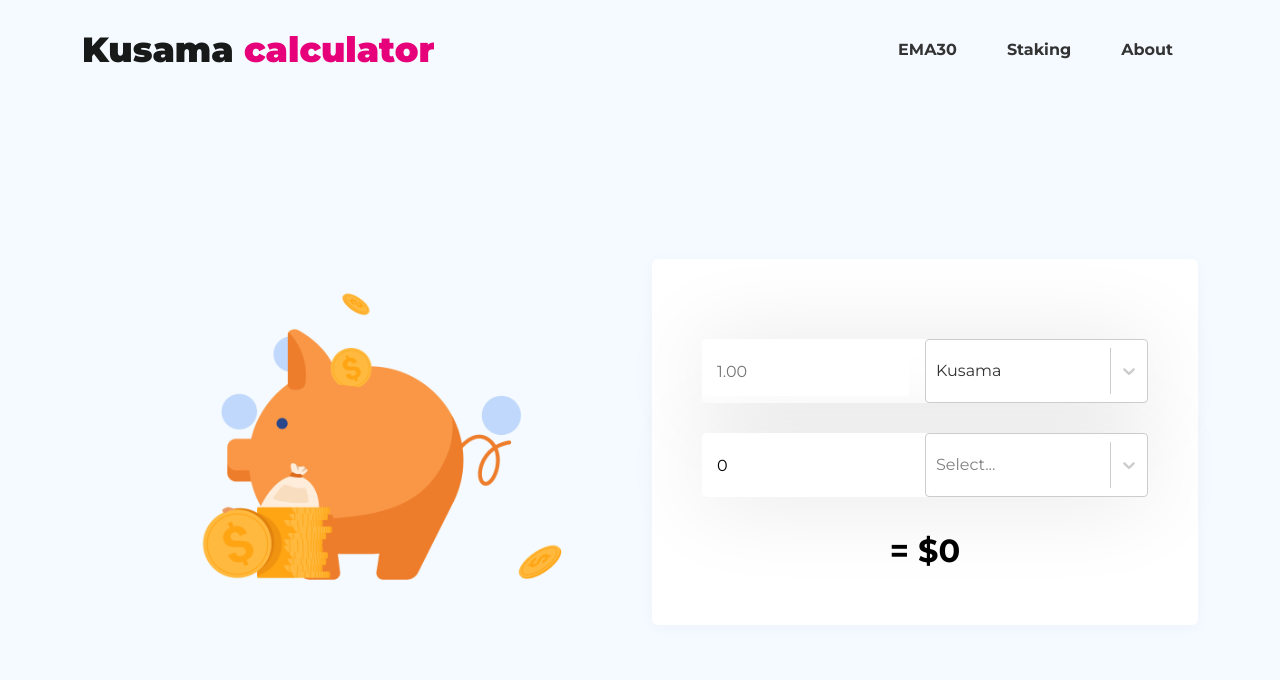
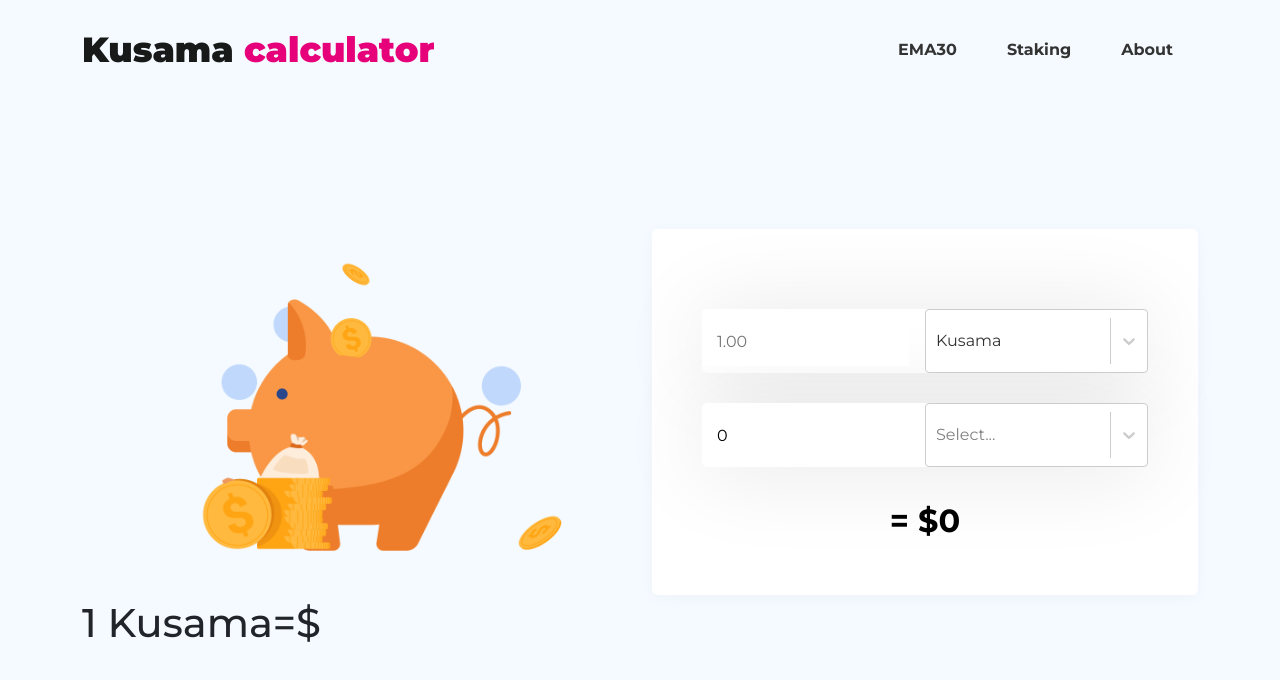
Before and after one commit to Tuntunkr/kusamaCalculator, a React (Create React App) app: page / in a window 1280 px wide. Shown: the top 680 px of the page. Built offline with nearby package versions, Linux system fonts and the light colour scheme.

Commit message:
1 kusama and polkdot current price show updated code

```diff
--- a/src/Components/Home.js
+++ b/src/Components/Home.js
@@ -62,6 +62,11 @@
               <div className="imgBlock">
                 <img src="./money-img.png" alt="" width="100%" />
               </div>
+              <br></br>
+							<br></br>
+							<div>
+								<h1>1 Kusama=${price}</h1>
+							</div>
             </Col>
 
             <Col md={6}>
```
